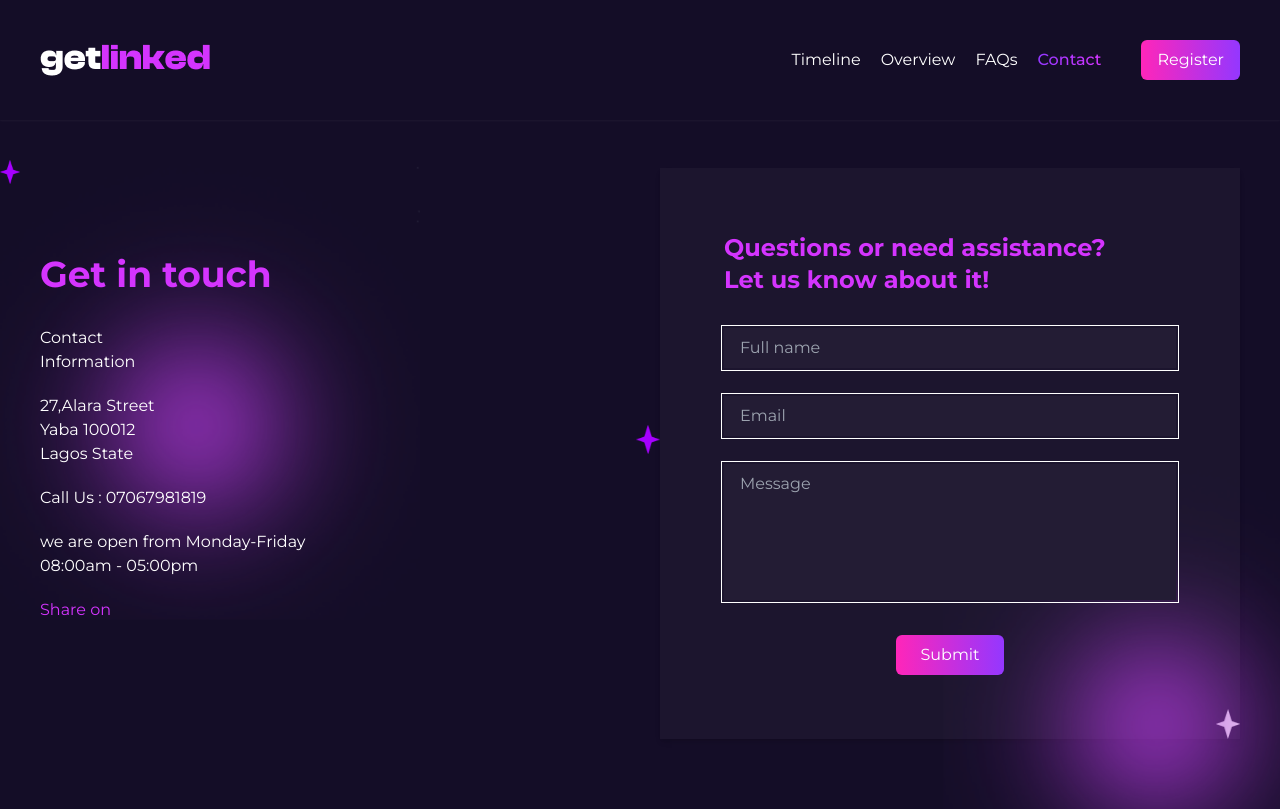
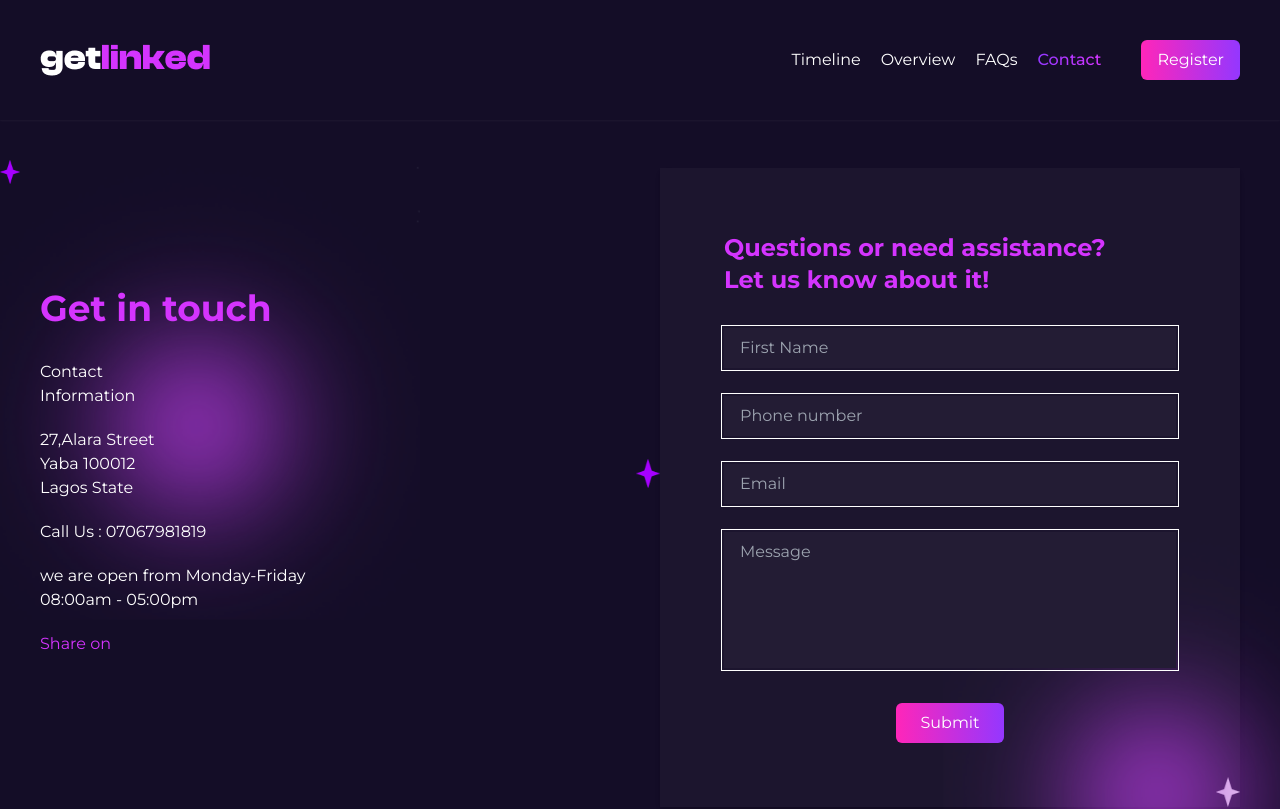
Before and after one commit to mikelisrael/getlinked, a Next.js app: page /contact in a window 1280 px wide. Shown: the top 809 px of the page. Built offline with nearby package versions, Linux system fonts and the light colour scheme; some icons are missing.

Commit message:
feat: send contact form details to backend

```diff
--- a/pages/contact.tsx
+++ b/pages/contact.tsx
@@ -1,6 +1,7 @@
 import PurpleFlare from "@/components/general/PurpleFlare";
 import { StarPurple, StarWhite } from "@/components/general/Stars";
 import Head from "next/head";
+import { useState } from "react";
 import {
   FaFacebookF,
   FaInstagram,
@@ -9,6 +10,52 @@ import {
 } from "react-icons/fa6";
 
 const Contact = () => {
+  const [formFields, setFormFields] = useState({
+    first_name: "",
+    phone_number: "",
+    email: "",
+    message: "",
+  });
+
+  const handleSubmit = async (e: React.FormEvent<HTMLFormElement>) => {
+    e.preventDefault();
+
+    const url = "https://backend.getlinked.ai/hackathon/contact-form";
+
+    if (
+      formFields.first_name &&
+      formFields.phone_number &&
+      formFields.email &&
+      formFields.message
+    ) {
+      // Submit post request to the URL using form fields as data
+      const res = await fetch(url, {
+        method: "POST",
+        headers: {
+          "Content-Type": "application/json",
+        },
+        body: JSON.stringify(formFields),
+      });
+
+      const data = await res.json();
+
+      console.log(data);
+
+      // check if response is 200 it's successful
+      if (res.status === 200) {
+        alert("Message sent successfully");
+      } else {
+        alert("Something went wrong");
+      }
+    }
+  };
+
+  const handleChange = (e: React.ChangeEvent<HTMLInputElement>) => {
+    const { name, value } = e.target;
+
+    setFormFields((prev) => ({ ...prev, [name]: value }));
+  };
+
   return (
     <>
       <Head>
@@ -76,23 +123,51 @@ const Contact = () => {
           <form
             className="mt-8 space-y-7"
             autoComplete="off"
-            onSubmit={(e) => e.preventDefault()}
+            onSubmit={handleSubmit}
           >
-            <input type="text" className="main_input" placeholder="Full name" />
-            <input type="email" className="main_input" placeholder="Email" />
+            <input
+              type="text"
+              className="main_input"
+              placeholder="First Name"
+              name="first_name"
+              onChange={handleChange}
+              value={formFields.first_name}
+            />
+            <input
+              type="text"
+              className="main_input"
+              placeholder="Phone number"
+              name="phone_number"
+              onChange={handleChange}
+              value={formFields.phone_number}
+            />
+            <input
+              type="email"
+              className="main_input"
+              placeholder="Email"
+              name="email"
+              onChange={handleChange}
+              value={formFields.email}
+            />
             <textarea
               placeholder="Message"
               className="main_input resize-none"
               cols={30}
               rows={5}
+              name="message"
+              // @ts-ignore
+              onChange={handleChange}
+              value={formFields.message}
             ></textarea>
             <center>
-              <button className="main_btn !px-6">Submit</button>
+              <button type="submit" className="main_btn !px-6">
+                Submit
+              </button>
             </center>
           </form>
         </section>
 
-        <div className="mt-5 flex flex-col gap-2 md:hidden items-center justify-center">
+        <div className="mt-3 flex flex-col gap-2 md:hidden items-center justify-center">
           <span className="text-primaryPurple">Share on</span>
           <ul className="flex gap-3 mt-1">
             <li className="hover:text-primaryPurple text-base md:text-xl cursor-pointer">
```
